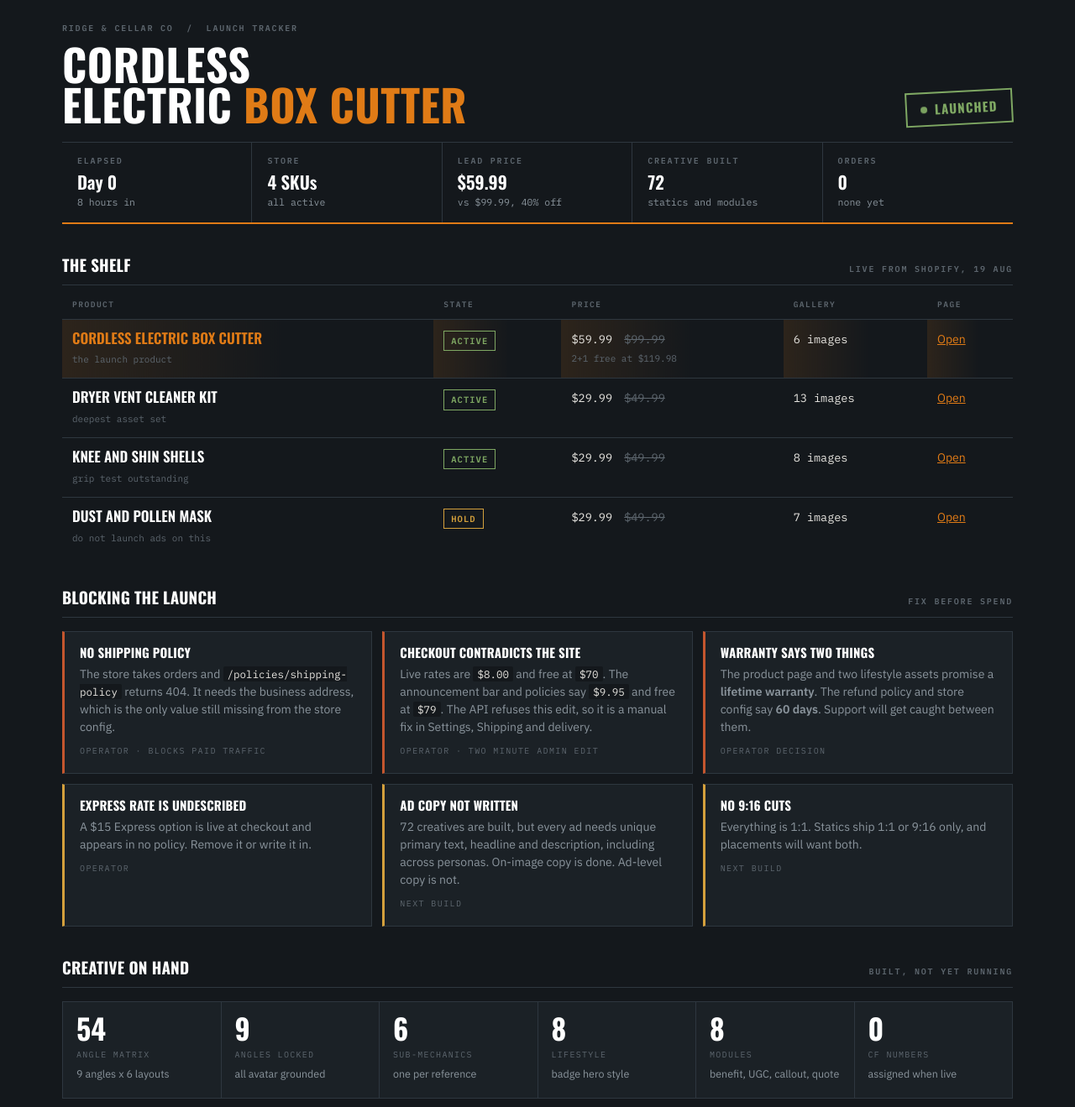
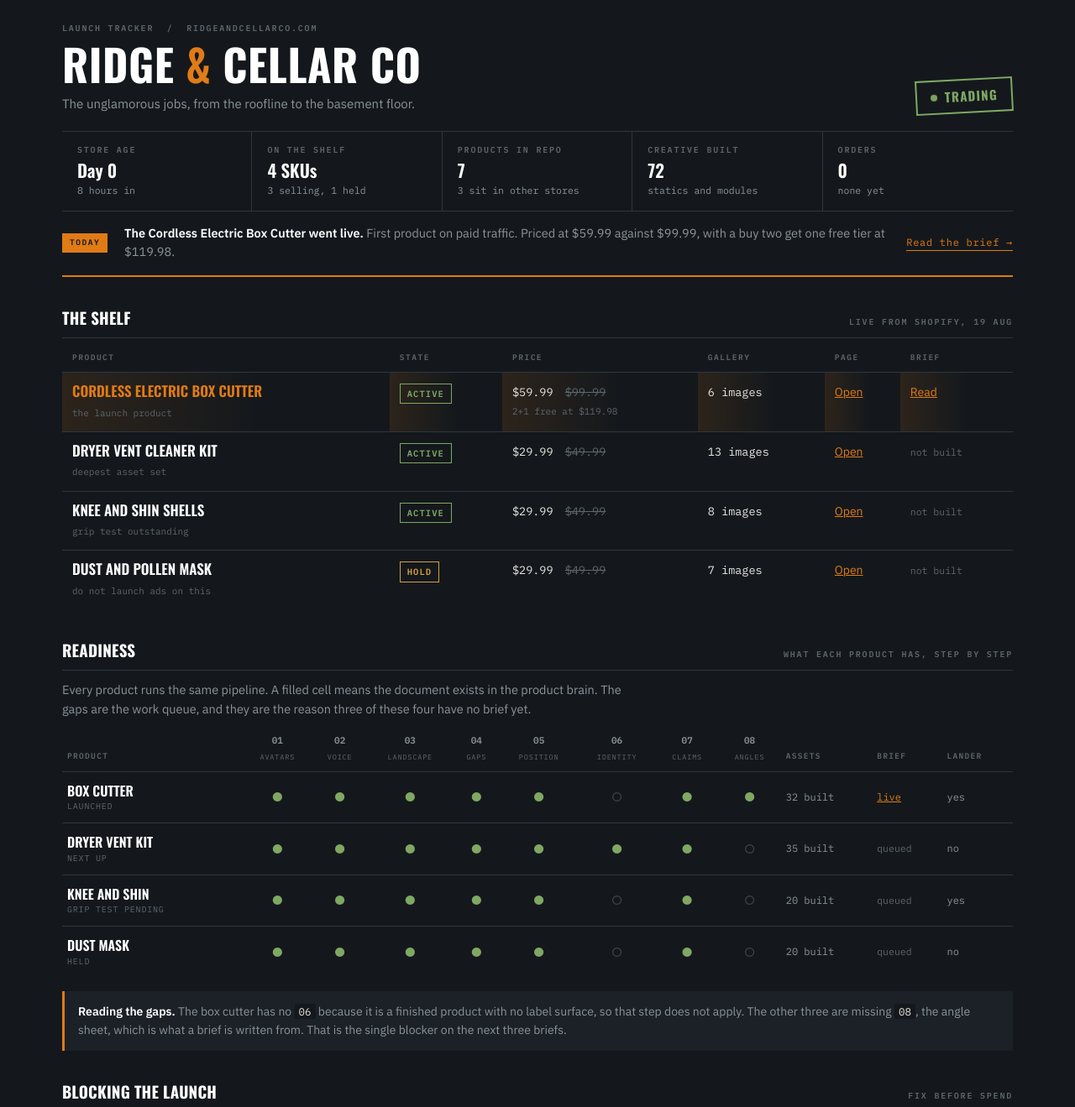
Before and after one commit to tismcomm-prog/tism-comm-pages, a plain HTML site: page launch/ridge-and-cellar/index.html in a window 1280 px wide. Shown: the top 1319 px of the page at 84% size. Drawn offline with nearby package versions, Linux system fonts and the light colour scheme.

Commit message:
Tracker is store level, adds a readiness matrix and brief links
The page was titled for one product while tracking four. It is now
Ridge & Cellar Co with the box cutter launch as a dated event strip.

New Readiness view shows every product against the eight pipeline
documents, so the gaps read as the work queue. Each product row carries
its brief link, live for the box cutter and queued for the rest.

```diff
--- a/launch/ridge-and-cellar/index.html
+++ b/launch/ridge-and-cellar/index.html
@@ -44,6 +44,13 @@ h1 em{font-style:normal;color:var(--amber)}
 .meta:last-child{border-right:0}
 .meta .lab{display:block;margin-bottom:6px}
 .meta b{font-family:var(--head);font-weight:600;font-size:21px;color:#fff;display:block;line-height:1}
+.promise{margin:12px 0 0;color:var(--dim);font-size:15px;max-width:52ch}
+.event{display:flex;flex-wrap:wrap;gap:12px 20px;align-items:center;border-top:1px solid var(--rule);padding:15px 0 16px}
+.ev-tag{font-family:var(--mono);font-size:9.5px;font-weight:600;letter-spacing:.16em;text-transform:uppercase;color:var(--ground);background:var(--amber);padding:4px 9px}
+.event p{margin:0;flex:1 1 340px;font-size:14.5px;color:var(--dim)}
+.event p b{color:#fff;font-weight:600}
+.ev-link{font-family:var(--mono);font-size:12px;letter-spacing:.06em;text-decoration:none;border-bottom:1px solid var(--amber);white-space:nowrap}
+.ev-link:hover{color:#fff;border-color:#fff}
 .meta small{font-family:var(--mono);font-size:11.5px;color:var(--dim);display:block;margin-top:5px}
 
 section{padding:34px 0 0}
@@ -60,6 +67,7 @@ section{padding:34px 0 0}
 .ledger td{padding:13px 12px;border-bottom:1px solid var(--rule);vertical-align:top}
 .ledger tr:last-child td{border-bottom:0}
 .ledger .nm{font-family:var(--head);font-weight:600;font-size:17px;text-transform:uppercase;color:#fff;line-height:1.1}
+.none{font-family:var(--mono);font-size:11.5px;color:var(--faint)}
 .ledger .sub{font-family:var(--mono);font-size:11px;color:var(--faint);margin-top:4px;display:block}
 .num{font-family:var(--mono);font-size:13.5px;color:var(--paper);white-space:nowrap}
 .num s{color:var(--faint);text-decoration:line-through;margin-left:6px}
@@ -104,6 +112,23 @@ section{padding:34px 0 0}
 .next b{color:#fff;font-weight:600;display:block;font-size:15px}
 .next span{color:var(--dim);font-size:14px}
 
+
+  /* readiness matrix */
+  .rlede{margin:-4px 0 18px;color:var(--dim);font-size:14.5px;max-width:78ch}
+  .ready{width:100%;border-collapse:collapse;font-size:13px}
+  .ready th{font-family:var(--mono);font-size:11px;font-weight:600;color:var(--dim);text-align:center;padding:0 6px 10px;border-bottom:1px solid var(--rule);vertical-align:bottom}
+  .ready th span{display:block;font-size:8.5px;letter-spacing:.1em;text-transform:uppercase;color:var(--faint);margin-top:4px;font-weight:400}
+  .ready th.rl{text-align:left;letter-spacing:.14em;text-transform:uppercase;font-size:9.5px;color:var(--faint)}
+  .ready td{padding:14px 6px;border-bottom:1px solid var(--rule);text-align:center}
+  .ready tr:last-child td{border-bottom:0}
+  .ready .rn{text-align:left;font-family:var(--head);font-weight:600;font-size:16px;text-transform:uppercase;color:#fff;line-height:1.1;white-space:nowrap;padding-right:16px}
+  .ready .rn span{display:block;font-family:var(--mono);font-size:10px;letter-spacing:.08em;color:var(--faint);text-transform:uppercase;margin-top:4px;font-weight:400}
+  .ready .on{color:var(--live);font-size:15px}
+  .ready .off{color:#3a444c;font-size:15px}
+  .ready .rv{text-align:left;font-family:var(--mono);font-size:12px;color:var(--dim);white-space:nowrap}
+  .rnote{margin:16px 0 0;padding:14px 16px;background:var(--panel);border-left:3px solid var(--amber);font-size:14px;color:var(--dim)}
+  .rnote b{color:#fff}
+  .rnote code{font-family:var(--mono);font-size:12.5px;color:var(--paper);background:var(--ground);padding:1px 5px;border-radius:2px}
 footer{margin:40px 0 60px;padding-top:16px;border-top:1px solid var(--rule);display:flex;flex-wrap:wrap;gap:8px 26px}
 footer span{font-family:var(--mono);font-size:11px;color:var(--faint)}
 a{color:var(--amber)}
@@ -120,30 +145,37 @@ a{color:var(--amber)}
 <header>
   <div class="sheet-top">
     <div class="sheet-id">
-      <span class="lab">Ridge &amp; Cellar Co &nbsp;/&nbsp; Launch Tracker</span>
-      <h1>Cordless<br>Electric <em>Box Cutter</em></h1>
+      <span class="lab">Launch Tracker &nbsp;/&nbsp; ridgeandcellarco.com</span>
+      <h1>Ridge <em>&amp;</em> Cellar Co</h1>
+      <p class="promise">The unglamorous jobs, from the roofline to the basement floor.</p>
     </div>
-    <div class="stamp"><span class="pulse"></span> Launched</div>
+    <div class="stamp"><span class="pulse"></span> Trading</div>
   </div>
   <div class="meta-row">
-    <div class="meta"><span class="lab">Elapsed</span><b id="elapsed">Day 0</b><small id="since">launched today</small></div>
-    <div class="meta"><span class="lab">Store</span><b>4 SKUs</b><small>all active</small></div>
-    <div class="meta"><span class="lab">Lead price</span><b>$59.99</b><small>vs $99.99, 40% off</small></div>
+    <div class="meta"><span class="lab">Store age</span><b id="elapsed">Day 0</b><small id="since">launched today</small></div>
+    <div class="meta"><span class="lab">On the shelf</span><b>4 SKUs</b><small>3 selling, 1 held</small></div>
+    <div class="meta"><span class="lab">Products in repo</span><b>7</b><small>3 sit in other stores</small></div>
     <div class="meta"><span class="lab">Creative built</span><b>72</b><small>statics and modules</small></div>
     <div class="meta"><span class="lab">Orders</span><b>0</b><small>none yet</small></div>
+  </div>
+  <div class="event">
+    <span class="ev-tag">Today</span>
+    <p><b>The Cordless Electric Box Cutter went live.</b> First product on paid traffic. Priced at $59.99 against $99.99, with a buy two get one free tier at $119.98.</p>
+    <a class="ev-link" href="/briefs/electric-scissors/">Read the brief &rarr;</a>
   </div>
 </header>
 
 <section>
   <div class="shead"><h2>The shelf</h2><span class="lab">live from Shopify, 19 Aug</span></div>
   <div class="scroll"><table class="ledger">
-    <tr><th>Product</th><th>State</th><th>Price</th><th>Gallery</th><th>Page</th></tr>
+    <tr><th>Product</th><th>State</th><th>Price</th><th>Gallery</th><th>Page</th><th>Brief</th></tr>
     <tr class="row-lead">
       <td><span class="nm">Cordless Electric Box Cutter</span><span class="sub">the launch product</span></td>
       <td><span class="mark m-live">Active</span></td>
       <td class="num">$59.99 <s>$99.99</s><br><span class="sub">2+1 free at $119.98</span></td>
       <td class="num">6 images</td>
       <td><a href="https://ridgeandcellarco.com/products/cuts-cardboard-and-carpet-without-wrecking-your-hands-cordless-cutter">Open</a></td>
+      <td><a href="/briefs/electric-scissors/">Read</a></td>
     </tr>
     <tr>
       <td><span class="nm">Dryer Vent Cleaner Kit</span><span class="sub">deepest asset set</span></td>
@@ -151,6 +183,7 @@ a{color:var(--amber)}
       <td class="num">$29.99 <s>$49.99</s></td>
       <td class="num">13 images</td>
       <td><a href="https://ridgeandcellarco.com/products/turn-your-vacuum-into-a-dryer-vent-cleaner-flat-reach-attachment-kit">Open</a></td>
+      <td><span class="none">not built</span></td>
     </tr>
     <tr>
       <td><span class="nm">Knee and Shin Shells</span><span class="sub">grip test outstanding</span></td>
@@ -158,6 +191,7 @@ a{color:var(--amber)}
       <td class="num">$29.99 <s>$49.99</s></td>
       <td class="num">8 images</td>
       <td><a href="https://ridgeandcellarco.com/products/knee-and-shin-protection-that-stays-put-while-you-crawl-hard-shell-pads">Open</a></td>
+      <td><span class="none">not built</span></td>
     </tr>
     <tr>
       <td><span class="nm">Dust and Pollen Mask</span><span class="sub">do not launch ads on this</span></td>
@@ -165,8 +199,48 @@ a{color:var(--amber)}
       <td class="num">$29.99 <s>$49.99</s></td>
       <td class="num">7 images</td>
       <td><a href="https://ridgeandcellarco.com/products/keeps-dust-and-pollen-out-of-the-air-you-breathe-reusable-dust-mask">Open</a></td>
+      <td><span class="none">not built</span></td>
     </tr>
   </table></div>
+</section>
+
+
+<section>
+  <div class="shead"><h2>Readiness</h2><span class="lab">what each product has, step by step</span></div>
+  <p class="rlede">Every product runs the same pipeline. A filled cell means the document exists in the product brain. The gaps are the work queue, and they are the reason three of these four have no brief yet.</p>
+  <div class="scroll"><table class="ready">
+    <tr>
+      <th class="rl">Product</th>
+      <th>01<span>Avatars</span></th><th>02<span>Voice</span></th><th>03<span>Landscape</span></th><th>04<span>Gaps</span></th>
+      <th>05<span>Position</span></th><th>06<span>Identity</span></th><th>07<span>Claims</span></th><th>08<span>Angles</span></th>
+      <th class="rl">Assets</th><th class="rl">Brief</th><th class="rl">Lander</th>
+    </tr>
+    <tr>
+      <td class="rn">Box Cutter<span>launched</span></td>
+      <td class="on">&#9679;</td><td class="on">&#9679;</td><td class="on">&#9679;</td><td class="on">&#9679;</td>
+      <td class="on">&#9679;</td><td class="off">&#9675;</td><td class="on">&#9679;</td><td class="on">&#9679;</td>
+      <td class="rv">32 built</td><td class="rv"><a href="/briefs/electric-scissors/">live</a></td><td class="rv">yes</td>
+    </tr>
+    <tr>
+      <td class="rn">Dryer Vent Kit<span>next up</span></td>
+      <td class="on">&#9679;</td><td class="on">&#9679;</td><td class="on">&#9679;</td><td class="on">&#9679;</td>
+      <td class="on">&#9679;</td><td class="on">&#9679;</td><td class="on">&#9679;</td><td class="off">&#9675;</td>
+      <td class="rv">35 built</td><td class="rv"><span class="none">queued</span></td><td class="rv">no</td>
+    </tr>
+    <tr>
+      <td class="rn">Knee and Shin<span>grip test pending</span></td>
+      <td class="on">&#9679;</td><td class="on">&#9679;</td><td class="on">&#9679;</td><td class="on">&#9679;</td>
+      <td class="on">&#9679;</td><td class="off">&#9675;</td><td class="on">&#9679;</td><td class="off">&#9675;</td>
+      <td class="rv">20 built</td><td class="rv"><span class="none">queued</span></td><td class="rv">yes</td>
+    </tr>
+    <tr>
+      <td class="rn">Dust Mask<span>held</span></td>
+      <td class="on">&#9679;</td><td class="on">&#9679;</td><td class="on">&#9679;</td><td class="on">&#9679;</td>
+      <td class="on">&#9679;</td><td class="off">&#9675;</td><td class="on">&#9679;</td><td class="off">&#9675;</td>
+      <td class="rv">20 built</td><td class="rv"><span class="none">queued</span></td><td class="rv">no</td>
+    </tr>
+  </table></div>
+  <p class="rnote"><b>Reading the gaps.</b> The box cutter has no <code>06</code> because it is a finished product with no label surface, so that step does not apply. The other three are missing <code>08</code>, the angle sheet, which is what a brief is written from. That is the single blocker on the next three briefs.</p>
 </section>
 
 <section>
```
Also changed, not shown: index.html (+1 -1 lines).
